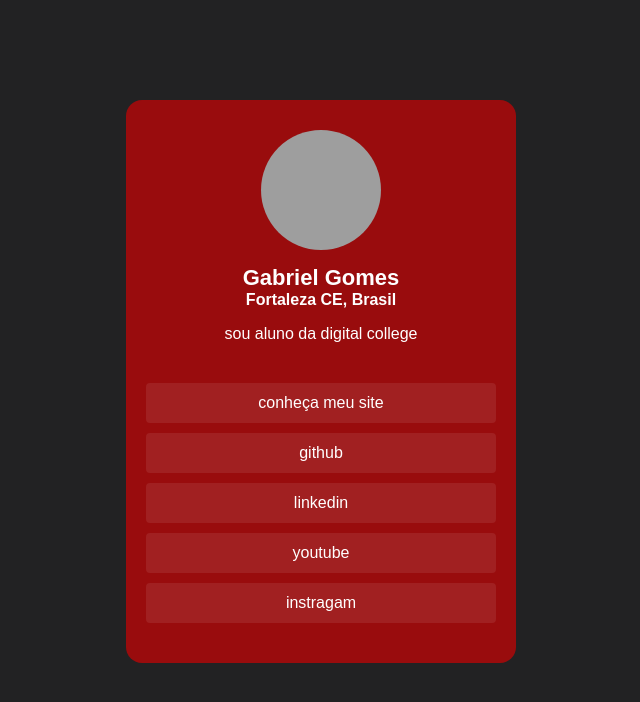
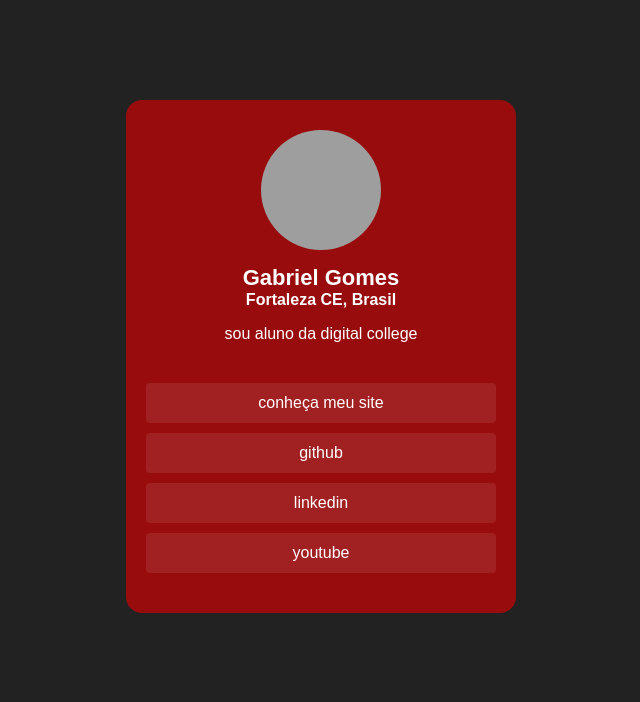
Before and after one commit to GabrielGomes2503/html-atividade-1, a plain HTML site: page index.html in a window 1280 px wide. Shown: the whole page, without its empty margins (319-959 px from the left). Drawn offline with Linux system fonts and the light colour scheme; grey boxes are pictures that could not be loaded.

Commit message:
atividade finalizada

```diff
--- a/index.html
+++ b/index.html
@@ -16,7 +16,6 @@
         <a href="https://github.com/GabrielGomes2503" target="_blank">github</a>
         <a href="https://linkedin.com/" target="_blank">linkedin</a>
         <a href="https://www.youtube.com/" target="_blank">youtube</a>
-        <a href="https://www.instagram.com/lidianegomes_?igsh=cDZ0MnlicWZtNnFx" target="_blank">instragam</a>
 
     </div>
 </body>
```
